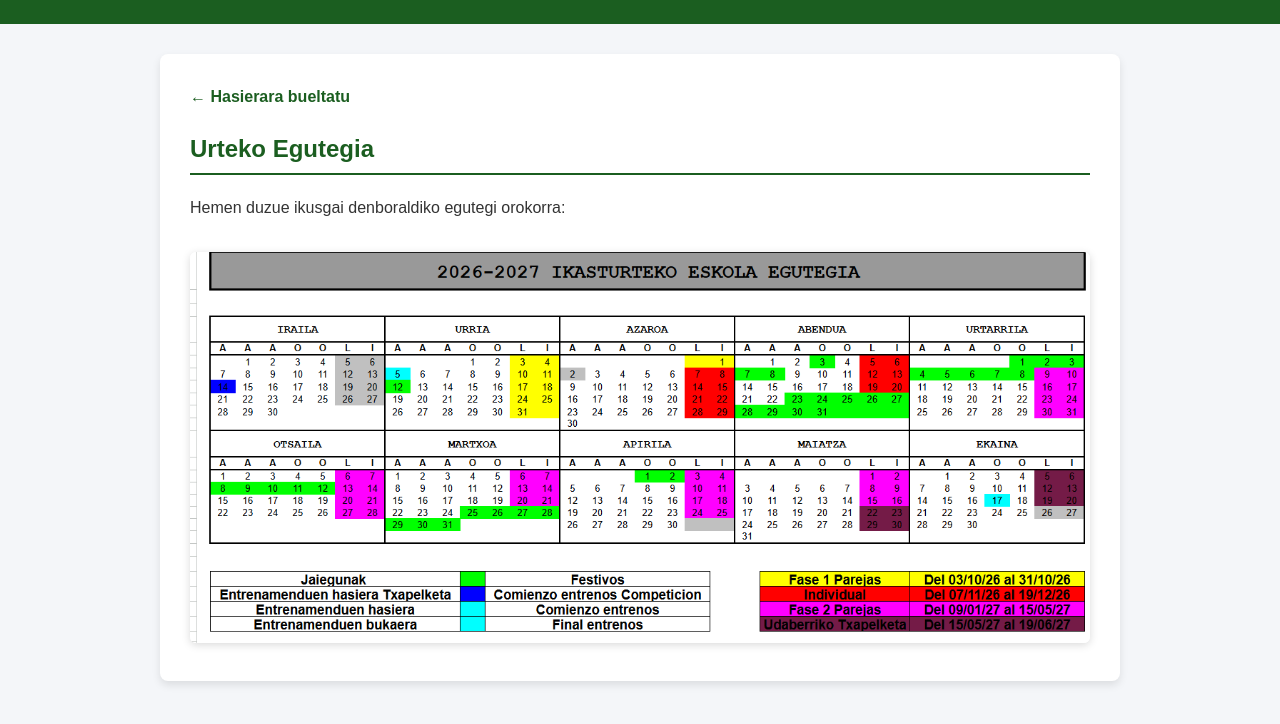
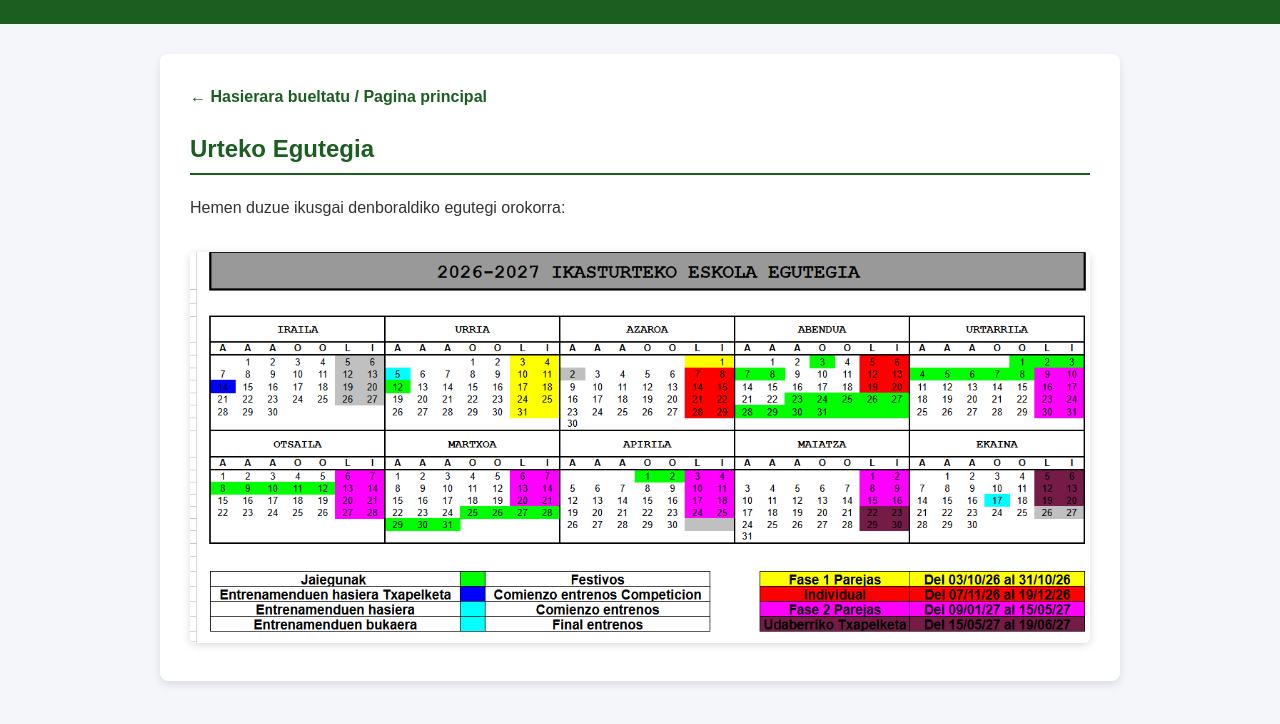
Before and after one commit to abaxitabidea-alt/abaxitabidea, a plain HTML site: page egutegia.html in a window 1280 px wide. Shown: the part 54-778 px from the top of the page. Drawn offline with Linux system fonts and the light colour scheme.

Commit message:
Update egutegia.html

```diff
--- a/egutegia.html
+++ b/egutegia.html
@@ -62,7 +62,7 @@
         <h1>Abaxitabidea Pilota Eskola</h1>
     </header>
     <div class="container">
-        <a href="index.html" class="back-btn">&larr; Hasierara bueltatu</a>
+        <a href="index.html" class="back-btn">&larr; Hasierara bueltatu / Pagina principal</a>
         <div class="clear"></div>
 
         <h2>Urteko Egutegia</h2>
```
